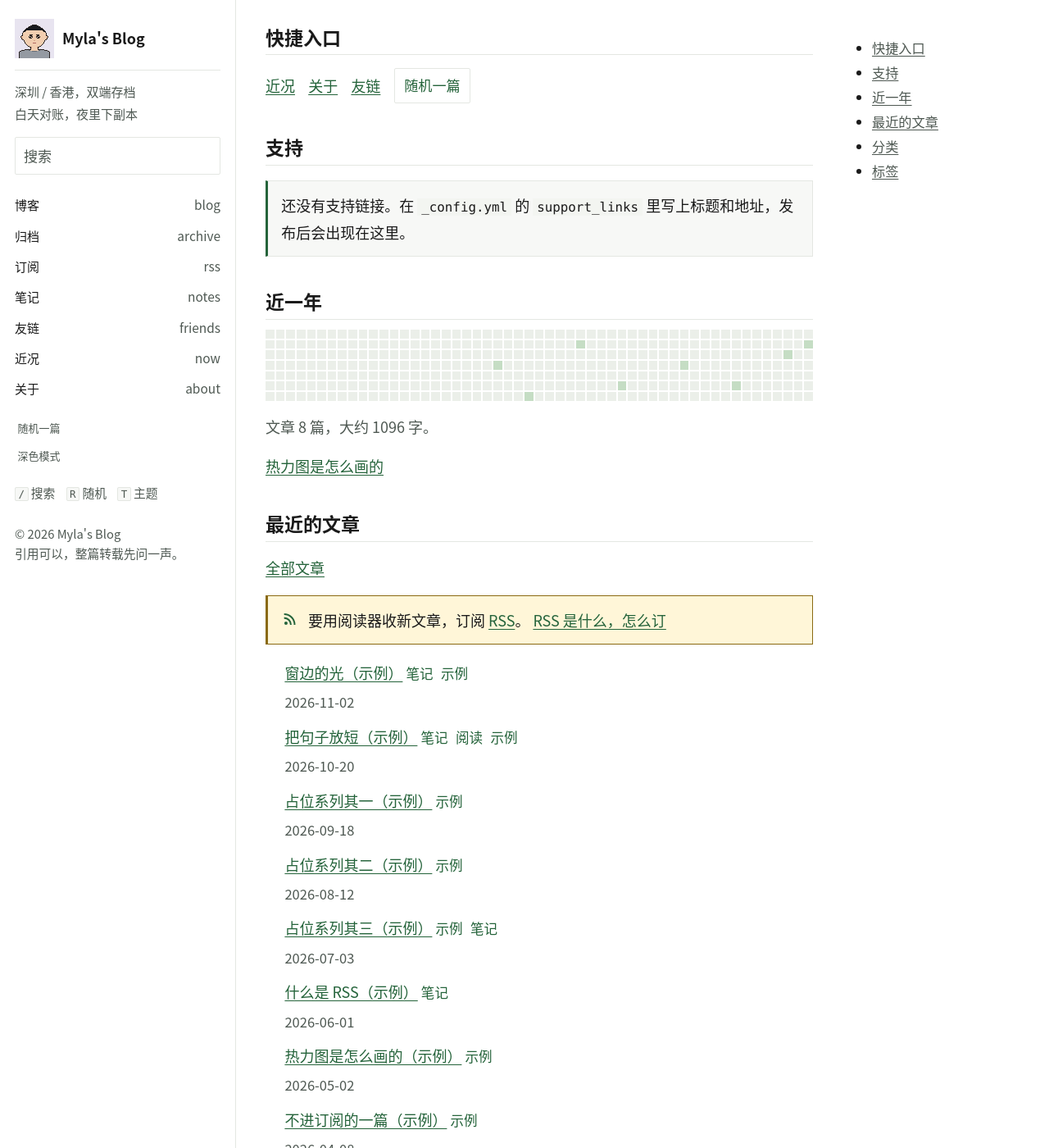
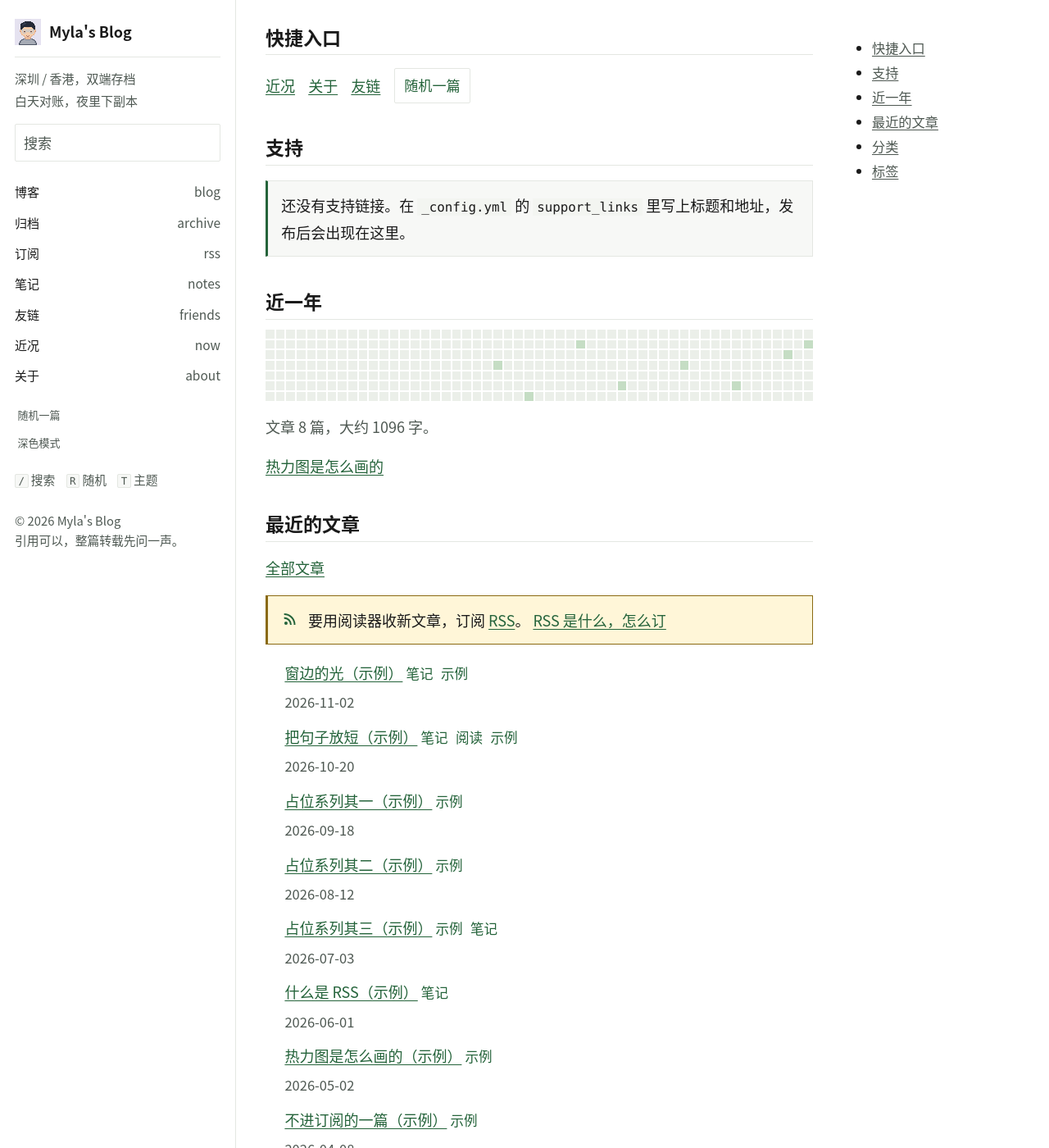
Before and after one commit to Petitchaton78/myla-blog, a Jekyll site: the page built from index.html, in a window 1280 px wide and 1400 px high. Shown: the whole window at 82% size. Built offline with Jekyll 4.4.1, drawn with Linux system fonts in a browser that asks for light colours.

Commit message:
Use the approved 32-pixel avatar.
The sidebar, mobile header, and favicon now use the supplied sprite at its native 32-pixel grid, with nearest-neighbor rendering and no circle crop.

Co-authored-by: Myla <Petitchaton78@users.noreply.github.com>

```diff
--- a/_includes/header.html
+++ b/_includes/header.html
@@ -6,7 +6,7 @@
     <label for="menu-control" aria-label="打开菜单">
       <svg class="book-icon" viewBox="0 0 24 24" aria-hidden="true"><path fill="currentColor" d="M3 6h18v2H3V6zm0 5h18v2H3v-2zm0 5h18v2H3v-2z"/></svg>
     </label>
-    <strong><a class="mobile-brand" href="{{ '/' | relative_url }}"><img class="site-mark" src="{{ '/assets/logo.png' | relative_url }}" alt="" width="48" height="48"><span>{{ site.title }}</span></a></strong>
+    <strong><a class="mobile-brand" href="{{ '/' | relative_url }}"><img class="site-mark" src="{{ '/assets/logo.svg' | relative_url }}" alt="" width="32" height="32"><span>{{ site.title }}</span></a></strong>
     <label for="toc-control" class="toc-toggle" aria-label="打开目录">
       <svg class="book-icon" viewBox="0 0 24 24" aria-hidden="true"><path fill="currentColor" d="M4 6h10v2H4V6zm0 5h16v2H4v-2zm0 5h12v2H4v-2z"/></svg>
     </label>
--- a/_includes/sidebar.html
+++ b/_includes/sidebar.html
@@ -7,7 +7,7 @@
     <nav aria-label="站点">
       <h2 class="book-brand">
         <a class="flex align-center" href="{{ '/' | relative_url }}">
-          <img class="site-mark" src="{{ '/assets/logo.png' | relative_url }}" alt="" width="48" height="48">
+          <img class="site-mark" src="{{ '/assets/logo.svg' | relative_url }}" alt="" width="32" height="32">
           <span>{{ site.title }}</span>
         </a>
       </h2>
--- a/_layouts/default.html
+++ b/_layouts/default.html
@@ -5,7 +5,7 @@
     <meta name="viewport" content="width=device-width, initial-scale=1">
     <meta name="theme-color" content="#ffffff" media="(prefers-color-scheme: light)">
     <meta name="theme-color" content="#1b1d1a" media="(prefers-color-scheme: dark)">
-    <link rel="icon" href="{{ '/favicon.png' | relative_url }}" type="image/png">
+    <link rel="icon" href="{{ '/favicon.svg' | relative_url }}" type="image/svg+xml">
     <link rel="stylesheet" href="{{ '/assets/css/style.css' | relative_url }}">
     <link rel="alternate" type="application/atom+xml" title="{{ site.title }}" href="{{ '/index.xml' | absolute_url }}">
     {% seo %}
--- a/assets/css/style.css
+++ b/assets/css/style.css
@@ -115,9 +115,9 @@ body {
 
 img { max-width: 100%; height: auto; }
 .site-mark {
-  width: 48px;
-  height: 48px;
-  flex: 0 0 48px;
+  width: 32px;
+  height: 32px;
+  flex: 0 0 32px;
   display: block;
   image-rendering: pixelated;
 }
@@ -296,7 +296,7 @@ button.random:hover,
   align-items: center;
   gap: 0.4rem;
 }
-.book-header .site-mark { width: 48px; height: 48px; flex-basis: 48px; }
+.book-header .site-mark { width: 32px; height: 32px; flex-basis: 32px; }
 
 .key-hints { margin: 0.9rem 0 0; color: var(--muted); font-size: 0.82rem; }
 .key-hints span { margin-right: 0.55rem; }
```
Also changed, not shown: assets/logo.png (deleted), assets/logo.svg (added), favicon.png (deleted), favicon.svg (added).
